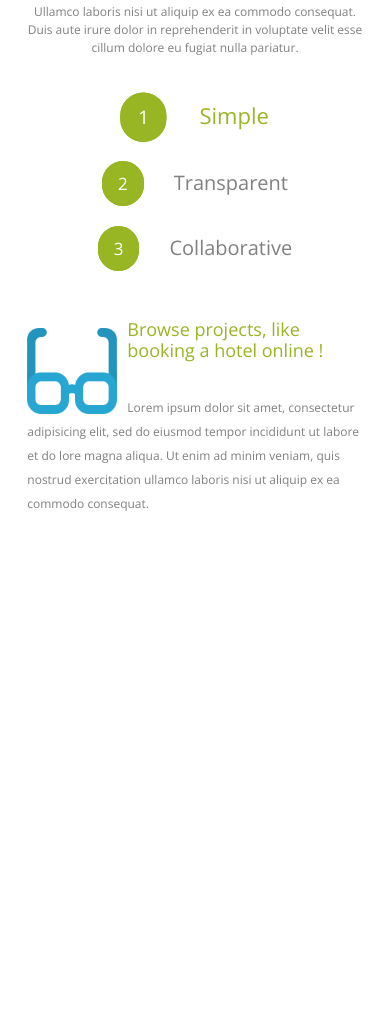
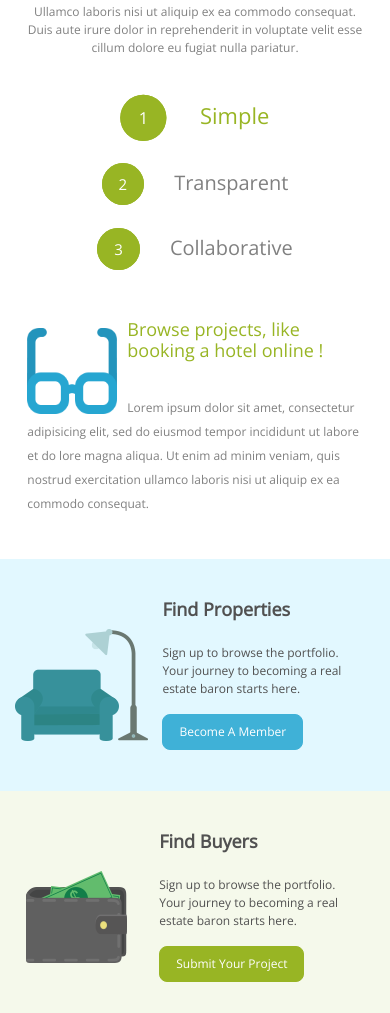
Before and after one commit to Webcode71/CrowdMe, a plain HTML site: page index.html in a window 390 px wide. Shown: the part 552-1565 px from the top of the page. Before the commit the page ends 1082 px from the top, so only its background shows below. Drawn offline with nearby package versions, Linux system fonts and the light colour scheme.

Commit message:
Добавлен контент

```diff
--- a/index.html
+++ b/index.html
@@ -44,7 +44,7 @@
         <div class="banner_content">
             <div class="banner_title">Intellectual Property has the Shelf Life</div>
             <div class="banner_banana">of a Banana.</div>
-            <button type="button" class="become_a_member">Become a Member</button>
+            <button type="button" class="become_a_member">Become A Member</button>
         </div>
     </div>
     <p class="shedule_up"><img src="Images/Shape-846.png" /></p>
@@ -89,6 +89,24 @@
             </p>
         </div>
     </div>
+    <div class="container-fluid">
+        <div class="find_section row">
+            <div class="find_section1 col-12 col-sm-12 col-md-6 col-lg-6 col-xl-6">
+                <img src="Images/chair.png">
+                <h1>Find Properties</h1>
+                <p>Sign up to browse the portfolio.
+                    Your journey to becoming a real estate baron starts here.</p>
+                <button type="button" class="find_section1_button">Become A Member</button>
+            </div>
+            <div class="find_section2 col-12 col-sm-12 col-md-6 col-lg-6 col-xl-6">
+                <img src="Images/cash.png">
+                <h1>Find Buyers</h1>
+                <p>Sign up to browse the portfolio.
+                    Your journey to becoming a real estate baron starts here.</p>
+                <button type="button" class="find_section2_button">Submit Your Project</button>
+            </div>
+        </div>
+    </div>
     <script type="text/javascript" src="myscript.js"></script>
     <script src="https://code.jquery.com/jquery-3.4.1.slim.min.js" integrity="sha384-J6qa4849blE2+poT4WnyKhv5vZF5SrPo0iEjwBvKU7imGFAV0wwj1yYfoRSJoZ+n" crossorigin="anonymous"></script>
     <script src="https://cdn.jsdelivr.net/npm/popper.js@1.16.0/dist/umd/popper.min.js" integrity="sha384-Q6E9RHvbIyZFJoft+2mJbHaEWldlvI9IOYy5n3zV9zzTtmI3UksdQRVvoxMfooAo" crossorigin="anonymous"></script>
--- a/style.css
+++ b/style.css
@@ -156,7 +156,7 @@ header li:hover {
     color: grey;
     font-family: "Open Sans", sans-serif;
     font-size: 19px;
-    padding-bottom: 130px;
+    padding-bottom: 100px;
     padding-left: 5px;
     padding-right: 5px;
 }
@@ -187,7 +187,7 @@ header li:hover {
     font-family: "Open Sans", sans-serif;
     font-size: 22px;
     margin-right: 15px;
-    padding: 17px 25px;
+    padding: 17px 26px;
     border: 1px solid #98b524;
     border-radius: 50px;
     background-color: #98b524;
@@ -220,12 +220,109 @@ header li:hover {
 .tabcontent img {
     float: left;
     padding: 80px 90px;
+    padding-bottom: 0px;
 }
 
 .tab_content {
     font-family: "Open Sans", sans-serif;
     font-size: 19px;
     color: grey;
+}
+
+.find_section img {
+    float: left;
+}
+
+.find_section {
+    padding-top: 20px;
+    margin-top: 80px;
+}
+
+.find_section1 img {
+    padding-left: 16%;
+    padding-right: 6%;
+    padding-top: 90px;
+    padding-bottom: 90px;
+}
+
+.find_section2 img {
+    padding-left: 13%;
+    padding-right: 9%;
+    padding-top: 100px;
+    padding-bottom: 90px;
+}
+
+.find_section h1 {
+    padding-top: 40px;
+    font-weight: 600;
+    font-family: "Open Sans", sans-serif;
+    font-size: 25px;
+    color: #515151;
+}
+
+.find_section p {
+    padding-right: 10%;
+    padding-top: 20px;
+    font-family: "Open Sans", sans-serif;
+    font-size: 19px;
+    color: #515151;
+}
+
+.find_section1 {
+    background-color: #e2f8ff;
+}
+
+.find_section2 {
+    background-color: #f5f9eb;
+}
+
+.find_section1_button {
+    color: white;
+    font-family: "Open Sans", sans-serif;
+    font-size: 14px;
+    border: 1px solid #3fb1d7;
+    border-radius: 8px;
+    padding: 15px 23px;
+    background-color: #3fb1d7;
+    margin: auto;
+    margin-bottom: 15px;
+}
+
+.find_section1_button:hover {
+    transform: scale(1.2);
+    transition: 0.3s;
+}
+
+.find_section1_button:focus {
+    outline: none;
+}
+
+.find_section1_button:active {
+    transform: scale(1.1);
+}
+
+.find_section2_button {
+    color: white;
+    font-family: "Open Sans", sans-serif;
+    font-size: 14px;
+    border: 1px solid #98b524;
+    border-radius: 8px;
+    padding: 15px 23px;
+    background-color: #98b524;
+    margin: auto;
+}
+
+.find_section2_button:hover {
+    transform: scale(1.2);
+    transition: 0.3s;
+}
+
+.find_section2_button:focus {
+    outline: none;
+}
+
+.find_section2_button:active {
+    transform: scale(1.1);
 }
 
 @media screen and (max-width: 991px) {
@@ -286,7 +383,7 @@ header li:hover {
     .tab_number {
         font-size: 19px;
         margin-right: 15px;
-        padding: 14px 20px;
+        padding: 14px 22px;
     }
 
     .tab button {
@@ -300,7 +397,7 @@ header li:hover {
 
     .tabcontent img {
         padding-top: 75px;
-        padding-bottom: 75px;
+        padding-bottom: 0px;
         padding-right: 40px;
         padding-left: 30px;
     }
@@ -310,6 +407,26 @@ header li:hover {
     }
 
     .tab_content {
+        font-size: 17px;
+    }
+
+    .find_section1 img {
+        padding-left: 13%;
+        padding-right: 5%;
+    }
+
+    .find_section2 img {
+        padding-left: 10%;
+        padding-right: 7%;
+    }
+
+    .find_section h1 {
+        padding-top: 40px;
+        font-size: 22px;
+    }
+
+    .find_section p {
+        padding-right: 5%;
         font-size: 17px;
     }
 }
@@ -338,10 +455,21 @@ header li:hover {
     }
 
     .tabcontent img {
-        padding-top: 45px;
-        padding-bottom: 10px;
-        padding-right: 20px;
-        padding-left: 20px;
+        padding: 45px 20px 10px 20px;
+    }
+
+    .find_section1 img {
+        padding-left: 10%;
+        padding-right: 8%;
+    }
+
+    .find_section2 img {
+        padding-left: 10%;
+        padding-right: 10%;
+    }
+
+    .find_section p {
+        padding-right: 7%;
     }
 }
 
@@ -400,9 +528,9 @@ header li:hover {
     }
 
     .tab_number {
-        font-size: 16px;
+        font-size: 17px;
         margin-right: 23px;
-        padding: 10px 15px;
+        padding: 10px 17px;
     }
 
     .tab button {
@@ -423,6 +551,40 @@ header li:hover {
 
     .tab_content {
         font-size: 14px;
+    }
+
+    .find_section1 img {
+        padding-top: 70px;
+        padding-left: 7%;
+        padding-right: 5%;
+    }
+
+    .find_section2 img {
+        padding-top: 80px;
+        padding-left: 7%;
+        padding-right: 9%;
+    }
+
+    .find_section h1 {
+        font-weight: 600;
+        font-size: 20px;
+    }
+
+    .find_section p {
+        padding-right: 5%;
+        padding-top: 15px;
+        font-size: 14px;
+    }
+
+    .find_section {
+        padding-top: 20px;
+        margin-top: 40px;
+    }
+
+    .find_section1_button,
+    .find_section2_button {
+        font-size: 14px;
+        padding: 10px 20px;
     }
 }
 
@@ -472,9 +634,9 @@ header li:hover {
     }
 
     .tab_number {
-        font-size: 17px;
+        font-size: 15px;
         margin-right: 30px;
-        padding: 10px 15px;
+        padding: 10px 16px;
     }
 
     .tab button {
@@ -498,4 +660,40 @@ header li:hover {
     .tab_content {
         font-size: 12px;
     }
+
+    .find_section1 img {
+        padding-bottom: 50px;
+        padding-top: 70px;
+        padding-left: 0;
+        padding-right: 4%;
+    }
+
+    .find_section2 img {
+        padding-bottom: 50px;
+        padding-top: 80px;
+        padding-left: 3%;
+        padding-right: 9%;
+    }
+
+    .find_section h1 {
+        font-weight: 600;
+        font-size: 18px;
+    }
+
+    .find_section p {
+        padding-right: 5%;
+        padding-top: 15px;
+        font-size: 12px;
+    }
+
+    .find_section {
+        padding-top: 20px;
+        margin-top: 25px;
+    }
+
+    .find_section1_button,
+    .find_section2_button {
+        font-size: 12px;
+        padding: 8px 16px;
+    }
 }
```
Also changed, not shown: Images/cash.png (added), Images/chair.png (added).
